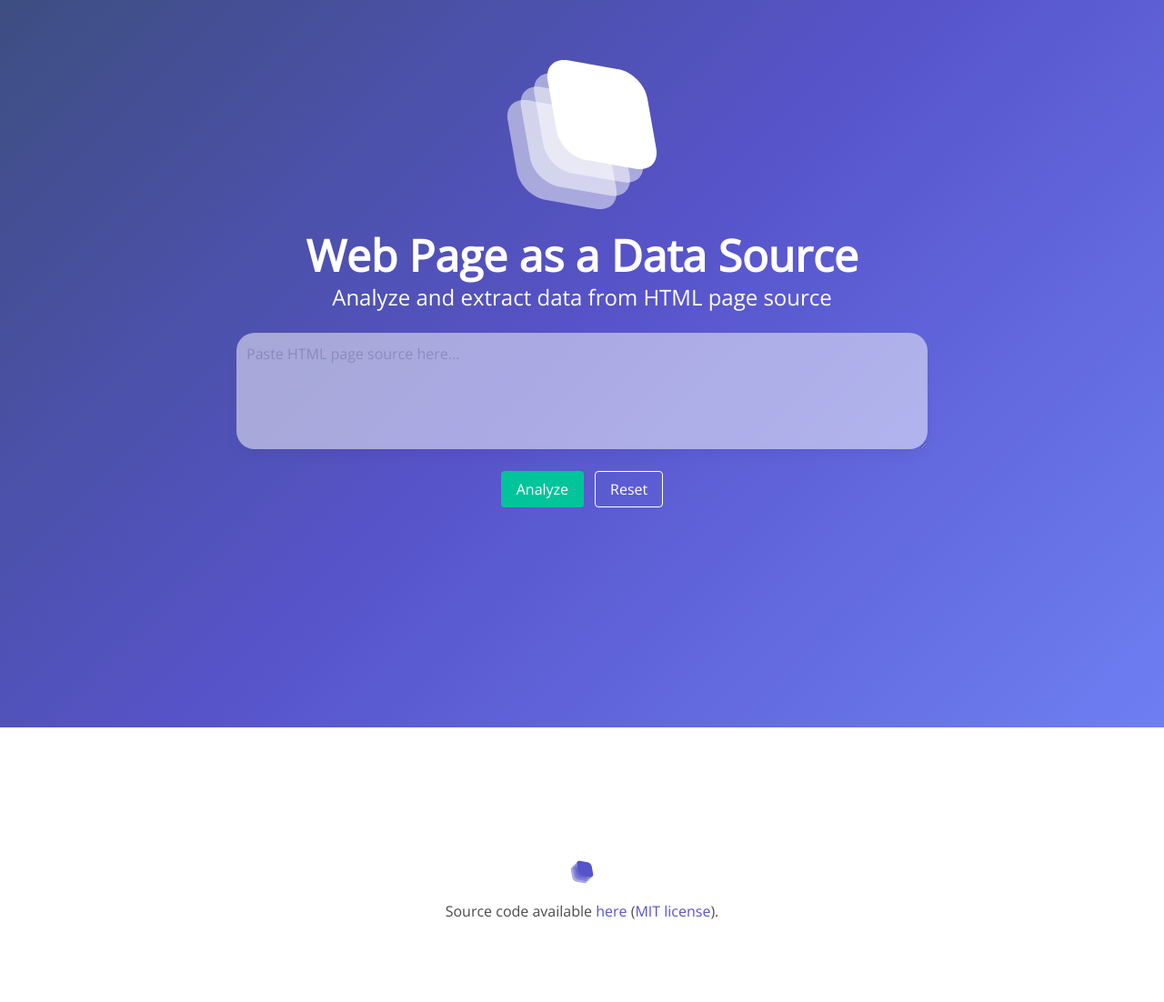
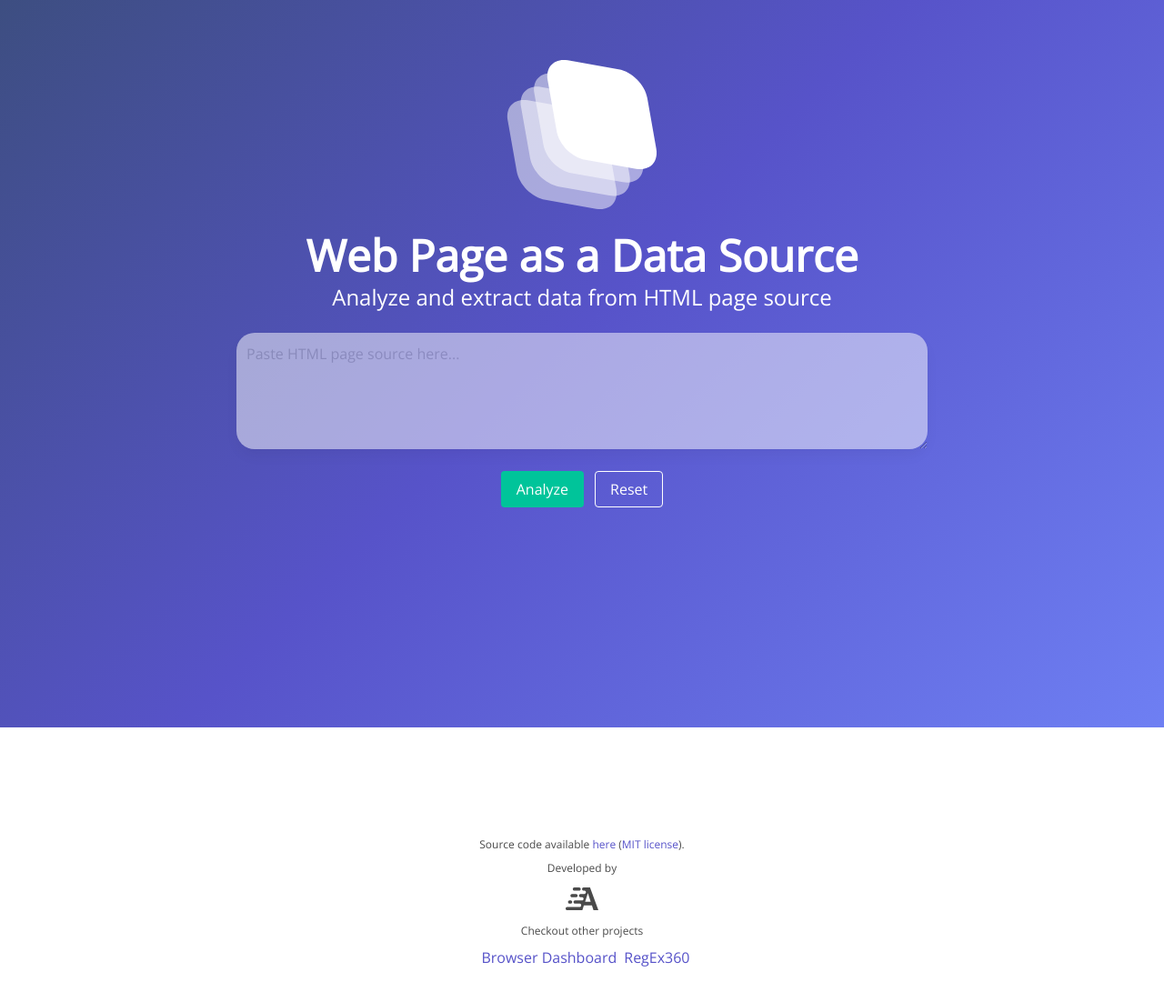
Before and after one commit to ademsa/web-page-data, a React app: page / in a window 1280 px wide. Shown: the whole page at 91% size. Built offline with nearby package versions, Linux system fonts and the light colour scheme.

Commit message:
Updated footer

```diff
--- a/package.json
+++ b/package.json
@@ -1,7 +1,7 @@
 {
   "name": "web-page-data",
   "homepage": "https://ademsa.github.io/web-page-data",
-  "version": "0.1.1",
+  "version": "0.1.2",
   "private": true,
   "dependencies": {
     "@testing-library/jest-dom": "^4.2.4",
--- a/src/components/App.scss
+++ b/src/components/App.scss
@@ -21,6 +21,7 @@ $footer-background-color: #ffffff;
 @import "./../../node_modules/bulma/sass/elements/box.sass";
 @import "./../../node_modules/bulma/sass/elements/button.sass";
 @import "./../../node_modules/bulma/sass/elements/container.sass";
+@import "./../../node_modules/bulma/sass/elements/content.sass";
 @import "./../../node_modules/bulma/sass/elements/title.sass";
 @import "./../../node_modules/bulma/sass/form/shared.sass";
 @import "./../../node_modules/bulma/sass/form/tools.sass";
@@ -55,3 +56,7 @@ $footer-background-color: #ffffff;
 .content-ui .content-panel .title{
     color: $main-dark;
 }
+
+.footer .author {
+    height: 25px;
+}
--- a/src/components/Footer.js
+++ b/src/components/Footer.js
@@ -3,16 +3,22 @@ import React from 'react';
 export default function Footer() {
     return (
         <React.Fragment>
-            <footer className="footer">
-                <div className="container">
-                    <div className="columns is-centered is-vcentered">
-                        <div className="column is-12 has-text-centered">
-                            <img src="/web-page-data/logo-alt.svg" alt="Logo" width="30" height="30" />
-                            <p className="subtitle is-6 has-text-centered mt-3">
-                                Source code available <a href="http://github.com/ademsa/web-page-data">here</a> (<a href="https://github.com/ademsa/web-page-data/blob/master/LICENSE.md">MIT license</a>).
+            <footer className="footer py-5">
+                <div className="content has-text-centered grey-light">
+                    <p className="has-text-weight-light my-0 is-size-7">
+                        Source code available <a href="http://github.com/ademsa/web-page-data">here</a> (<a href="https://github.com/ademsa/web-page-data/blob/master/LICENSE.md">MIT license</a>).
                             </p>
-                        </div>
-                    </div>
+                    <p className="has-text-weight-light mt-2 is-size-7">
+                        Developed by
+                            </p>
+                    <a href="https://ademsa.github.io">
+                        <img className="author" src="/web-page-data/author.svg" alt="Author" />
+                    </a>
+                    <p className="has-text-weight-light my-2 is-size-7">
+                        Checkout other projects
+                    </p>
+                    <a href="https://ademsa.github.io/browser-dashboard" className="mx-2 has-text-weight-normal">Browser Dashboard</a>
+                    <a href="https://ademsa.github.io/regex360" className="has-text-weight-normal">RegEx360</a>
                 </div>
             </footer>
         </React.Fragment>
```
Also changed, not shown: public/author.svg (added), public/logo-alt.svg (deleted), src/components/App.css.
